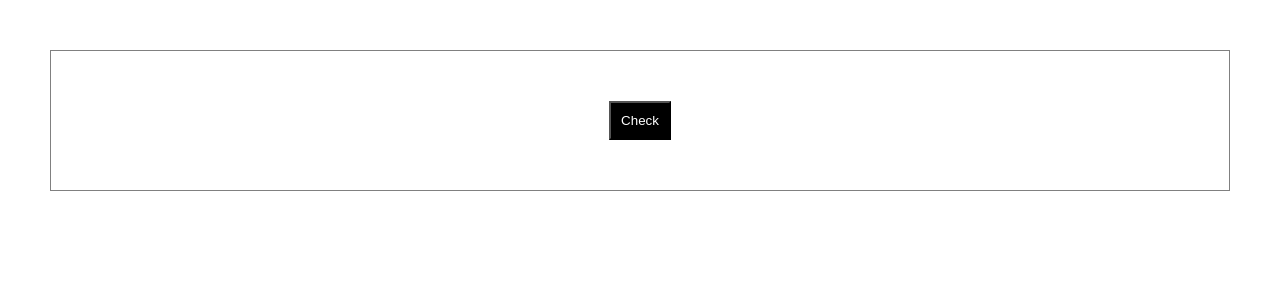
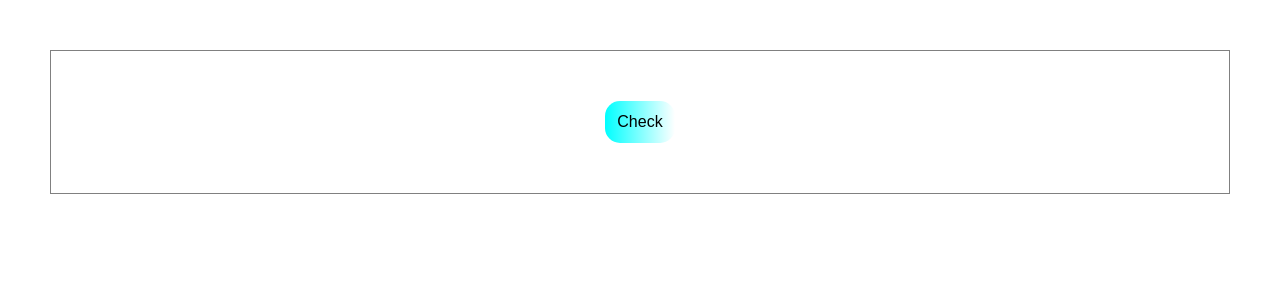
Before and after one commit to ovichowdhury/next-play, a Next.js app: page /realjoi/complex-validation in a window 1280 px wide. Shown: the top 300 px of the page. Built offline with nearby package versions, Linux system fonts and the light colour scheme.

Commit message:
complex validation design changes

```diff
--- a/pages/realjoi/complex-validation.jsx
+++ b/pages/realjoi/complex-validation.jsx
@@ -49,10 +49,13 @@ const styles = {
     border: '1px solid gray'
   },
   myButton: {
-    backgroundColor: 'black',
-    color: 'white',
-    padding: '10px',
-    cursor: 'pointer'
+    backgroundImage: 'linear-gradient(to right,cyan, white)',
+    color: 'black',
+    padding: '12px',
+    cursor: 'pointer',
+    border: 'none',
+    fontSize: '16px',
+    borderRadius: '15px'
   }
 }
 
```
